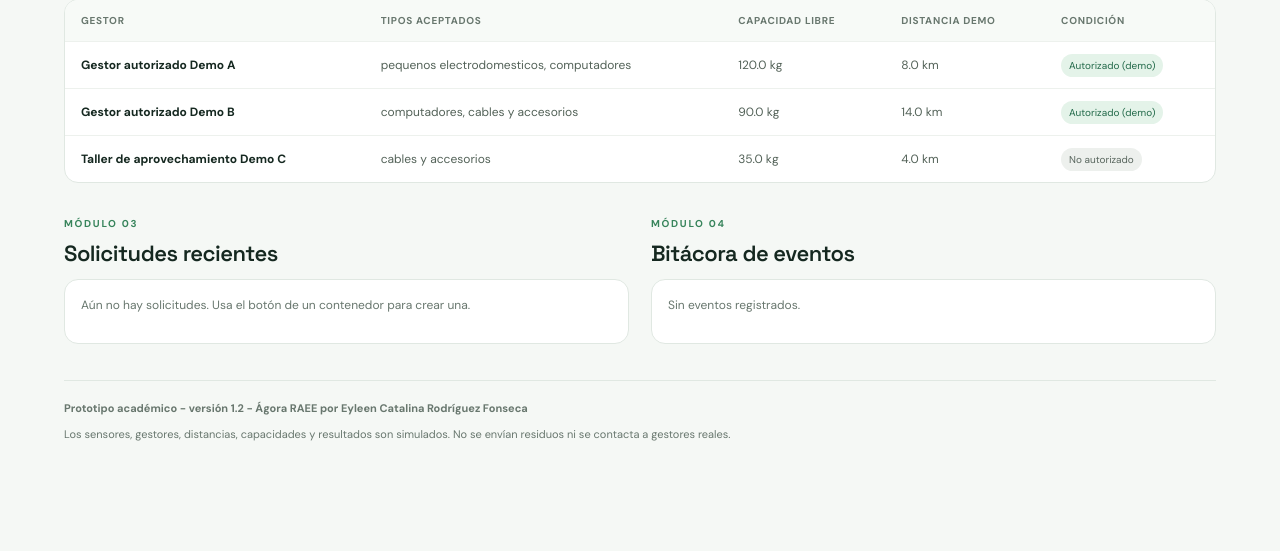
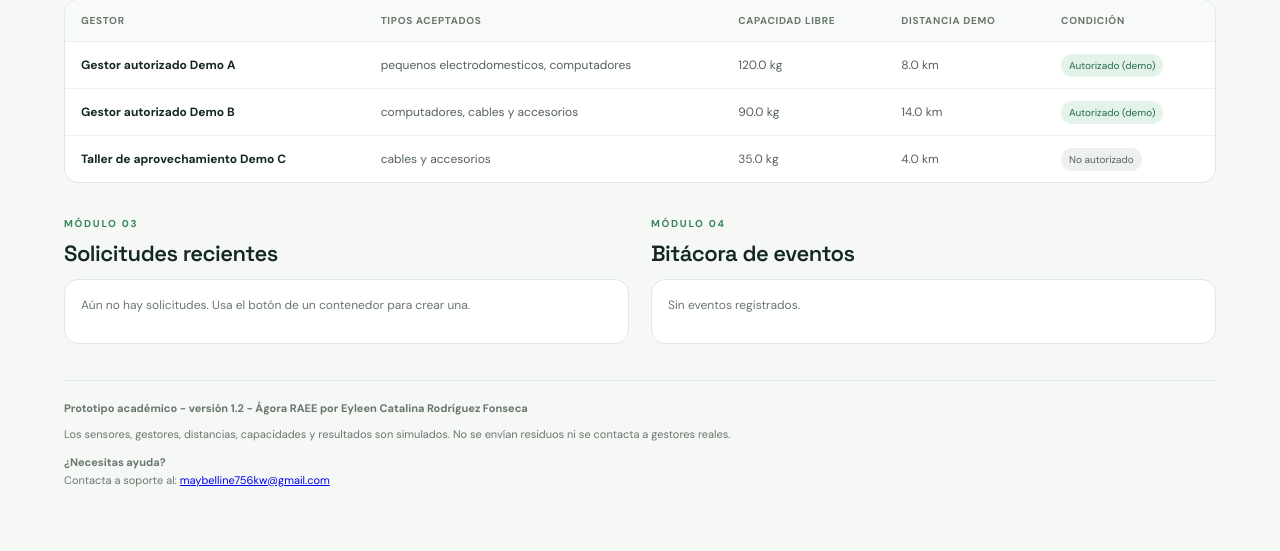
Before and after one commit to maybelline756kw-source/agora_raee_v1.2, a FastAPI app: page / in a window 1280 px wide. Shown: the part 1200-1751 px from the top of the page. Before the commit the page ends 1641 px from the top, so only its background shows below. Run offline with FastAPI, Linux system fonts and the light colour scheme; data comes from the database, SQL or seed files in the repository; data that the repository does not hold is empty.

Commit message:
Add support contact details to footer
Added support contact information in the footer.

```diff
--- a/templates/index.html
+++ b/templates/index.html
@@ -670,10 +670,17 @@
                 se contacta a gestores reales.
             </p>
 
-        </footer>
+            <p>
+        <strong>¿Necesitas ayuda?</strong><br>
+        Contacta a soporte al:
+        <a href="mailto:maybelline756kw@gmail.com">
+            maybelline756kw@gmail.com
+        </a>
+    </p>
 
-    </main>
+</footer>
+
+</main>
 
 </body>
-
 </html>
```
